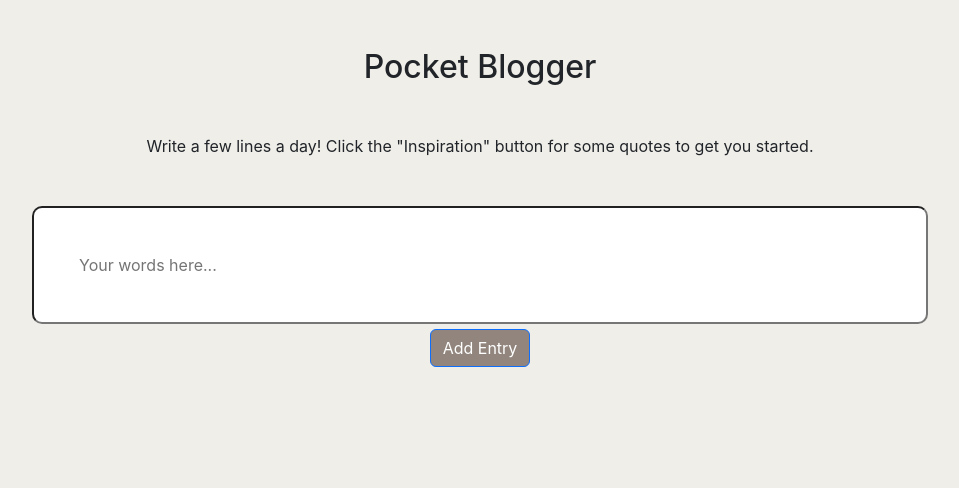
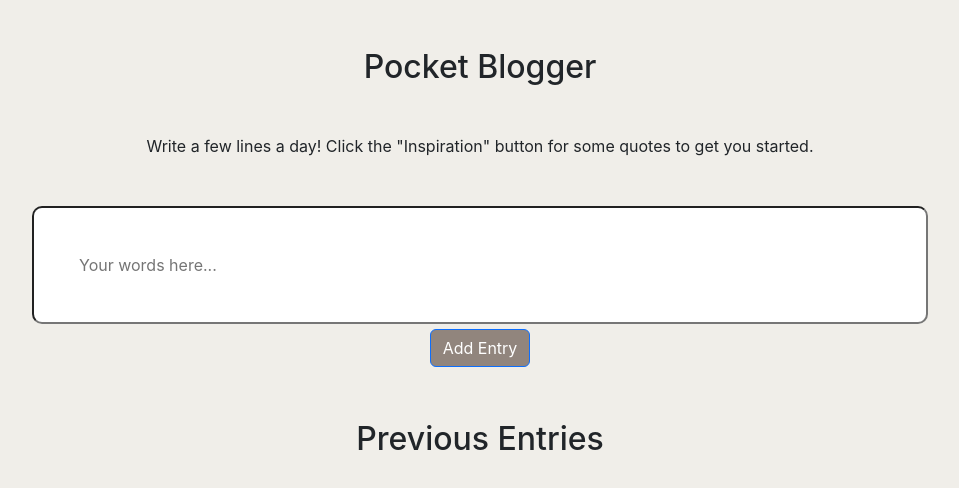
Before and after one commit to jessinaka21/pocketblogger, a React (Create React App) app: page / in a window 1280 px wide. Shown: the top 488 px of the page, without its empty margins (160-1119 px from the left). Built offline with nearby package versions, Linux system fonts and the light colour scheme.

Commit message:
Add previous entries header

```diff
--- a/src/components/Journal.js
+++ b/src/components/Journal.js
@@ -57,6 +57,9 @@
           {editingIndex !== null ? "Update Entry" : "Add Entry"}
         </button>
       </div>
+      <h2 className="text-2xl font-bold text-center mt-5 mb-5">
+        Previous Entries
+      </h2>
       <ul>
         {entries.map((entry, index) => (
           <li key={index} className="blogPost">
```
